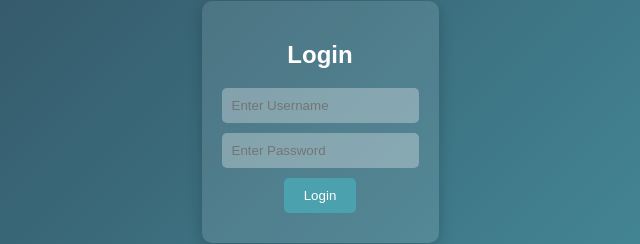
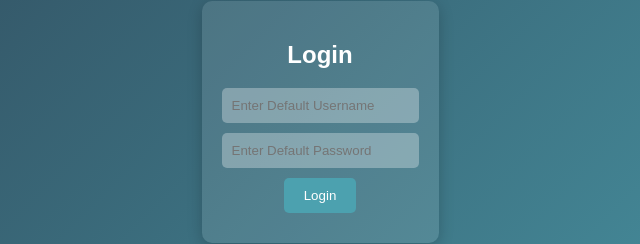
Before and after one commit to dhaorukrs/mnbvcxzlkjhgfd, a plain HTML site: page index.html in a window 1280 px wide. Shown: the part 278-522 px from the top of the page, 320-960 px from the left. Drawn offline with Linux system fonts and the light colour scheme.

Commit message:
Update index.html

```diff
--- a/index.html
+++ b/index.html
@@ -11,8 +11,8 @@
     <div id="login-section">
         <form id="login-form" class="fade-in">
             <h2>Login</h2>
-            <input type="text" id="username" placeholder="Enter Username">
-            <input type="password" id="password" placeholder="Enter Password">
+            <input type="text" id="username" placeholder="Enter Default Username">
+            <input type="password" id="password" placeholder="Enter Default Password">
             <button type="submit">Login</button>
             <div id="custom-message"></div> <!-- Custom message will appear here -->
         </form>
```
